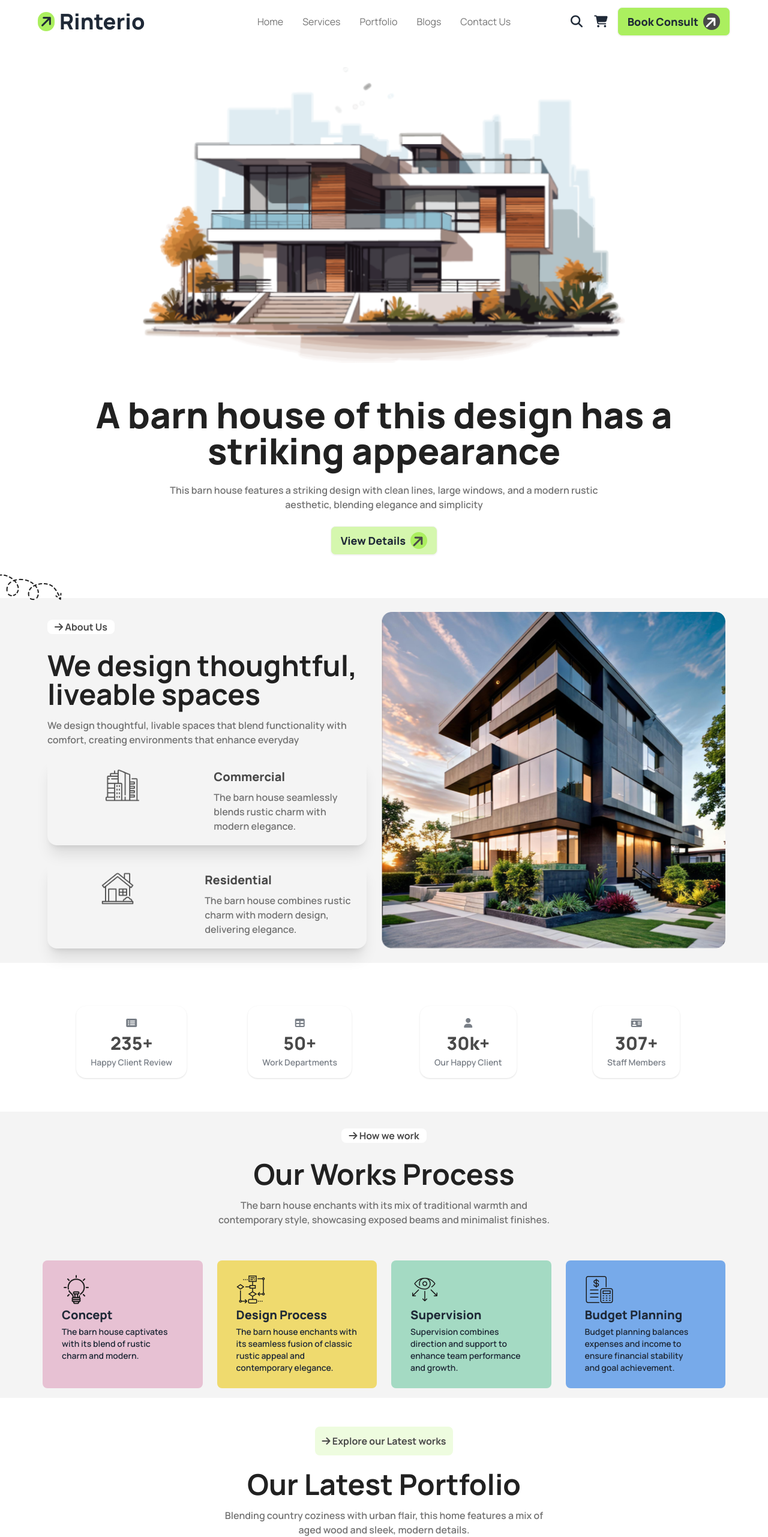
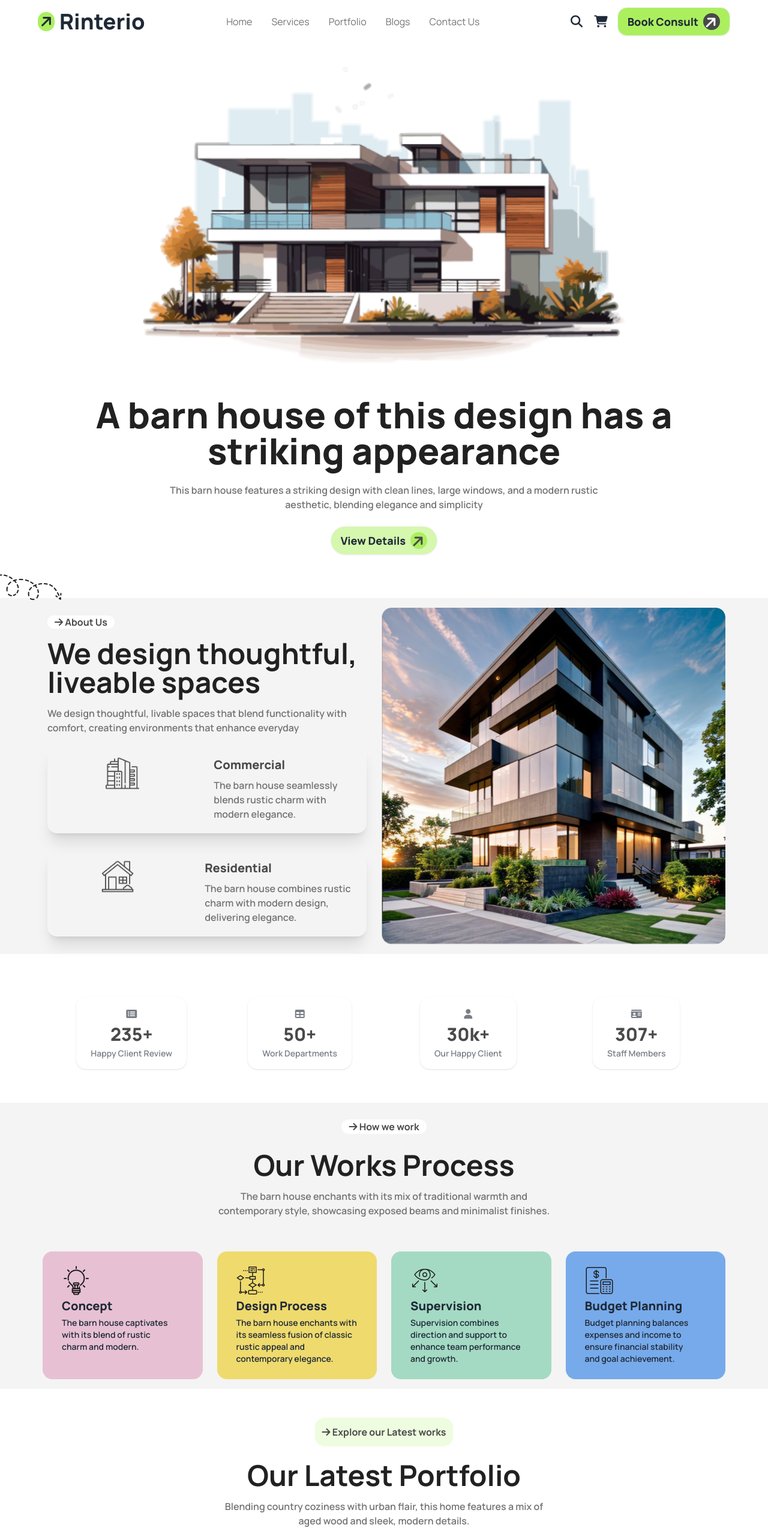
Before and after one commit to ABUNAYEM7/Ringterio--Assignmet-3, a plain HTML site: page index.html in a window 1280 px wide. Shown: the top 2562 px of the page at 60% size. Drawn offline with nearby package versions, Linux system fonts and the light colour scheme.

Commit message:
add some khuchra things

```diff
--- a/index.html
+++ b/index.html
@@ -45,9 +45,10 @@
     <div class="max-w-[1170px] mx-auto">
         <!-- navbar -->
     <nav>
-        <div class="navbar">
-            <div class="navbar-start">
-                <!-- logo-container -->
+        <div class="navbar flex items-center justify-between">
+            <!-- logo-container -->
+            <div>
+                <!-- logo-content -->
                 <div class="flex items-center gap-2">
                     <div class="w-7  bg-highlighter rounded-full flex items-center justify-center ">
                         <i class="fa-sharp fa-solid fa-arrow-up text-2xl  rotate-45 "></i>
@@ -58,7 +59,7 @@
                 </div>
             </div>
             <!-- nav-link-for-lg -->
-            <div class="navbar-center hidden md:hidden lg:flex">
+            <div class="hidden md:hidden lg:flex">
             <ul class="menu menu-horizontal ">
                 <li class="text-dark2 text-base font-eaxtbold hover:text-dark1"><a>Home</a></li>
                 <li class="text-dark2 text-base font-eaxtbold hover:text-dark1"><a>Services</a></li>
@@ -67,15 +68,17 @@
                 <li class="text-dark2 text-base font-eaxtbold hover:text-dark1"><a>Contact Us</a></li>
             </ul>
             </div>
-            <div class="navbar-end ">
-            <!-- button-container -->
+            <!-- button -container -->
+            <div class="flex items-centerspace-x-10">
+            <!-- icon-container -->
             <div class="flex items-center justify-between ">
                 <div class="hidden md:block  mx-2">
                     <i class="fa-solid fa-magnifying-glass text-xl bg-white p-2"></i>
                     <i class="fa-solid fa-cart-shopping text-xl bg-white p-2"></i>
             </div>
+            <!-- button-->
             <div class="hidden md:block ">
-                <a class="btn  text-lg font-extrabold bg-highlighter ">Book Consult <i class="fa-sharp fa-solid fa-arrow-up w-7 h-7 text-2xl  text-white bg-dark1  rotate-45 rounded-full"></i> </a>
+                <a class="btn  text-lg font-extrabold bg-highlighter rounded-2xl">Book Consult <i class="fa-sharp fa-solid fa-arrow-up w-7 h-7 text-2xl  text-white bg-dark1  rotate-45 rounded-full"></i> </a>
             </div>
             </div>
             <!-- svg-container -->
@@ -125,7 +128,7 @@
                 <p class=" md:w-2/3 mx-auto py-6 text-sm md:text-base text-dark2 font-semibold">
                     This barn house features a striking design with clean lines, large windows, and a modern rustic aesthetic, blending elegance and simplicity
                 </p>
-                <a class="btn  text-lg font-extrabold bg-[#ABEF5F80] hover:bg-highlighter ">View Details<i class="fa-sharp fa-solid fa-arrow-up w-7 h-7 text-2xl  text-dark1 bg-highlighter rotate-45 rounded-full"></i> </a>
+                <a class="btn  text-lg font-extrabold bg-[#ABEF5F80] hover:bg-highlighter rounded-3xl">View Details<i class="fa-sharp fa-solid fa-arrow-up w-7 h-7 text-2xl  text-dark1 bg-highlighter rotate-45 rounded-full"></i> </a>
             </div>
             </div>
         </div>
@@ -149,9 +152,11 @@
                 src="./assets/Rectangle.png" />
             <div class="flex flex-col  md:items-center lg:items-start md:text-center lg:text-start p-2 space-y-4">
                 <!-- text-info -->
-                <a class=" bg-white text-dark1 font-bold my-3 px-3 rounded-lg" href="#"><i class="fa-sharp fa-solid fa-arrow-right"></i> About Us</a>
-                <h3 class="text-[#212121] text-2xl md:text-5xl font-bold">We design thoughtful,<br> liveable spaces</h3>
-                <p class="font-medium md:font-semibold text-dark2 text-base">
+                <div class="w-full text-center lg:text-start">
+                    <a class=" bg-white text-dark1 font-bold my-3 px-3 rounded-2xl w-fit " href="#"><i class="fa-sharp fa-solid fa-arrow-right"></i> About Us</a>
+                </div>
+                <h3 class="md:w-3/4 lg:w-full w-full text-[#212121] text-2xl md:text-5xl font-bold text-center lg:text-start">We design thoughtful, liveable spaces</h3>
+                <p class="font-medium md:font-semibold text-dark2 text-base text-center lg:text-start">
                     We design thoughtful, livable spaces that blend functionality with comfort, creating environments that enhance everyday</p>
                 <!-- section-card-container -->
                 <div class="flex flex-col md:flex-row lg:flex-col  gap-6 ">
@@ -252,7 +257,7 @@
         <div class="max-w-[1170px] mx-auto my-4">
                     <!-- section-info -->
         <div class="p-4 flex flex-col items-center justify-around gap-4 ">
-            <a class=" bg-white text-dark1 font-bold my-3 px-3 rounded-lg " href="#"><i class="fa-sharp fa-solid fa-arrow-right"></i> How we work</a>
+            <a class=" bg-white text-dark1 font-bold my-3 px-3 rounded-2xl" href="#"><i class="fa-sharp fa-solid fa-arrow-right"></i> How we work</a>
                 <h3 class="text-[#212121] text-2xl md:text-5xl font-bold">Our Works Process</h3>
                 <p class="font-medium md:font-semibold text-base text-dark2 w-11/12 md:w-1/2 text-center">
                     The barn house enchants with its mix of traditional warmth and contemporary style, showcasing exposed beams and minimalist finishes.</p>
@@ -260,7 +265,7 @@
         <!-- section-card-container -->
         <div class="grid md:grid-cols-2 lg:grid-cols-4 gap-6 justify-items-center p-4 my-6 ">
             <!-- section-card-1 -->
-            <div class="bg-[#E7C1D3] max-w-72 max-h-56 p-1 md:p-2 rounded-lg">
+            <div class="bg-[#E7C1D3] max-w-72 max-h-56 p-1 md:p-2 rounded-2xl">
                 <div class="stat flex flex-col space-y-1">
                     <div>
                         <img src="./assets/concept.png" alt="concept-image">
@@ -271,7 +276,7 @@
 
         </div>
         <!-- section-card-2 -->
-        <div class="bg-[#EFDA6E] max-w-72 max-h-56 p-1 md:p-2 rounded-lg">
+        <div class="bg-[#EFDA6E] max-w-72 max-h-56 p-1 md:p-2 rounded-2xl">
             <div class="stat flex flex-col space-y-1">
                 <div>
                     <img src="./assets/flow-chart.png" alt="concept-image">
@@ -282,7 +287,7 @@
 
     </div>
         <!-- section-card-3 -->
-        <div class="bg-[#A4DAC3] max-w-72 max-h-56 p-1 md:p-2 rounded-lg">
+        <div class="bg-[#A4DAC3] max-w-72 max-h-56 p-1 md:p-2 rounded-2xl">
             <div class="stat flex flex-col space-y-1">
                 <div>
                     <img src="./assets/vision.png" alt="concept-image">
@@ -293,7 +298,7 @@
 
     </div>
         <!-- section-card-4 -->
-        <div class="bg-[#77AAEA] max-w-72 max-h-56 p-1 md:p-2 rounded-lg">
+        <div class="bg-[#77AAEA] max-w-72 max-h-56 p-1 md:p-2 rounded-2xl">
             <div class="stat flex flex-col space-y-1">
                 <div>
                     <img src="./assets/budget-planning.png" alt="concept-image">
@@ -311,7 +316,7 @@
     <section class="max-w-[1170px] mx-auto my-6 px-4">
         <!-- section-info-container -->
         <div class="p-4 flex flex-col items-center justify-around gap-4 ">
-            <a class="bg-[#ABEF5F33] text-dark1 font-bold my-2 p-3 rounded-lg " href="#"><i class="fa-sharp fa-solid fa-arrow-right"></i> Explore our Latest works</a>
+            <a class="bg-[#ABEF5F33] text-dark1 font-bold my-2 p-3 rounded-2xl " href="#"><i class="fa-sharp fa-solid fa-arrow-right"></i> Explore our Latest works</a>
                 <h3 class="text-[#212121] text-2xl md:text-5xl font-bold">Our Latest Portfolio</h3>
                 <p class="font-medium md:font-semibold text-base text-dark2 w-11/12 md:w-1/2 text-center">
                     Blending country coziness with urban flair, this home features a mix of aged wood and sleek, modern details.</p>
@@ -363,12 +368,12 @@
         </div>
     </section>
     <!-- Articles-section[optional] -->
-    <section class=" bg-[#F4F4F4]  my-6">
+    <section class=" bg-[#F4F4F4] my-6">
         <!-- section-container -->
         <div class="max-w-[1170px] mx-auto  px-4">
             <!-- section-info-container -->
             <div class="p-4 flex flex-col items-center justify-around gap-4">
-                <a class="bg-[#ABEF5F33] text-dark1 font-bold my-2 p-3 rounded-lg " href="#"><i class="fa-sharp fa-solid fa-arrow-right"></i> Rinterio News</a>
+                <a class="bg-[#ABEF5F33] text-dark1 font-bold my-2 p-3 rounded-2xl " href="#"><i class="fa-sharp fa-solid fa-arrow-right"></i> Rinterio News</a>
                     <h3 class="text-[#212121] text-2xl md:text-5xl font-bold">Read Our Articles and News</h3>
                     <p class="font-medium md:font-semibold text-base text-dark2 w-11/12 md:w-1/2 text-center">
                         Stay informed with our curated articles and news, offering insights and updates on the latest trends and developments.</p>
@@ -499,7 +504,7 @@
             <!-- button-container -->
             <div class="w-full  p-4 space-x-4 flex flex-col md:flex-row items-center justify-center gap-4">
                 <div>
-                    <a class="btn  text-lg font-extrabold bg-highlighter ">Book Consult <i class="fa-sharp fa-solid fa-arrow-up w-7 h-7 text-2xl  text-white bg-dark1  rotate-45 rounded-full"></i> </a>
+                    <a class="btn  text-lg font-extrabold bg-highlighter rounded-2xl">Book Now <i class="fa-sharp fa-solid fa-arrow-up w-7 h-7 text-2xl  text-white bg-dark1  rotate-45 rounded-full"></i> </a>
                 </div>
             </div>
         </div>
@@ -510,7 +515,7 @@
         <div class="max-w-[980px] mx-auto my-6 px-4 ">
             <!-- section-info-container -->
         <div class="p-4 flex flex-col items-center justify-around gap-4">
-            <a class="bg-[#ABEF5F33] text-dark1 font-bold my-2 p-3 rounded-lg " href="#"><i class="fa-sharp fa-solid fa-arrow-right"></i> Let’s Connect</a>
+            <a class="bg-[#ABEF5F33] text-dark1 font-bold my-2 p-3 rounded-2xl" href="#"><i class="fa-sharp fa-solid fa-arrow-right"></i> Let’s Connect</a>
                 <h3 class="text-[#212121] text-2xl md:text-5xl font-bold text-center">Let’s Discuss Next Project</h3>
                 <p class="font-medium md:font-semibold text-base text-dark2 w-11/12 md:w-1/2 text-center">
                     Plan your next project by discussing ideas, goals, and strategies to achieve the desired outcome effectively</p>
@@ -551,8 +556,9 @@
                 placeholder="Write your message here"
                 class="textarea textarea-bordered textarea-lg w-full h-full rounded-xl"></textarea>
             </div>
+            <!-- button-container -->
             <div class="w-full md:col-span-2">
-                <a class="btn  text-lg font-extrabold bg-highlighter w-full hover:bg-white hover:border hover:shadow-xl ">Send Mail<i class="fa-sharp fa-solid fa-arrow-up w-7 h-7 text-2xl  text-white bg-dark1 rotate-45 rounded-full"></i> </a>
+                <a class="btn  text-lg font-extrabold bg-highlighter w-full rounded-3xl hover:bg-dark2 hover:text-highlighter hover:border hover:shadow-2xl ">Send Mail<i class="fa-sharp fa-solid fa-arrow-up w-7 h-7 text-2xl  text-white bg-dark1 rotate-45 rounded-full"></i> </a>
             </div>
         </div>
         </div>
@@ -586,8 +592,9 @@
                 </ul>
             </div>
         </div>
-        <div class="">
-            <a class="btn  text-lg font-extrabold bg-highlighter ">Book Consult <i class="fa-sharp fa-solid fa-arrow-up w-7 h-7 text-2xl  text-white bg-dark1  rotate-45 rounded-full"></i> </a>
+        <!-- button-container -->
+        <div>
+            <a class="btn  text-lg font-extrabold bg-highlighter rounded-3xl">Book Consult <i class="fa-sharp fa-solid fa-arrow-up w-7 h-7 text-2xl  text-white bg-dark1  rotate-45 rounded-full"></i> </a>
         </div>
         </nav>
     </div>
```
